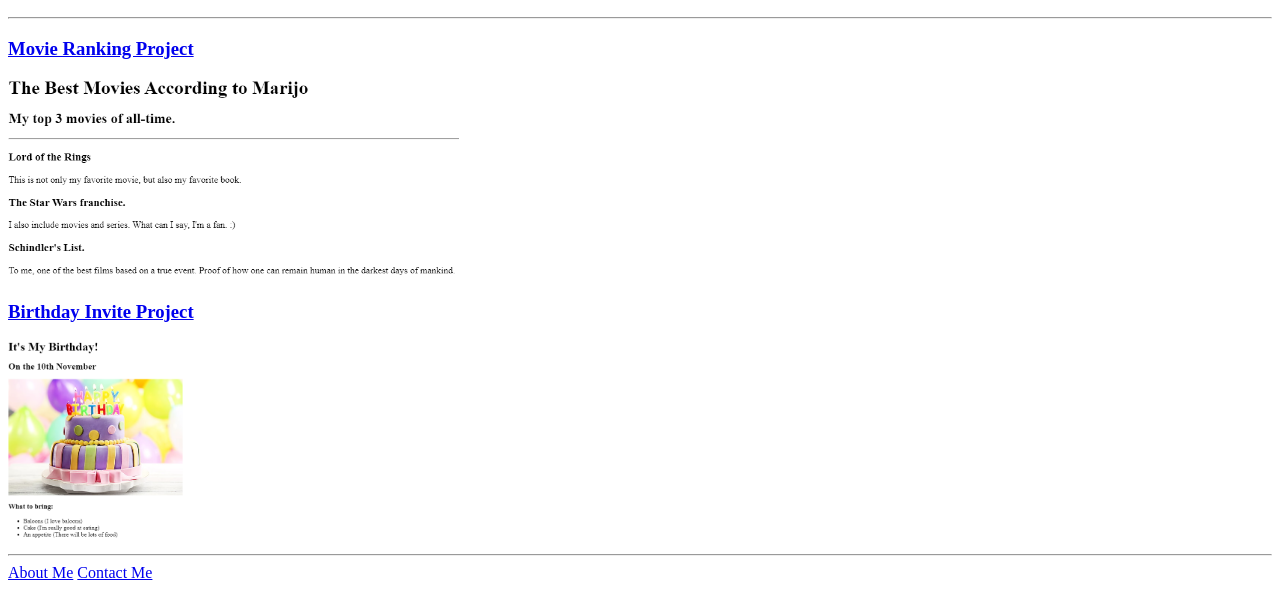
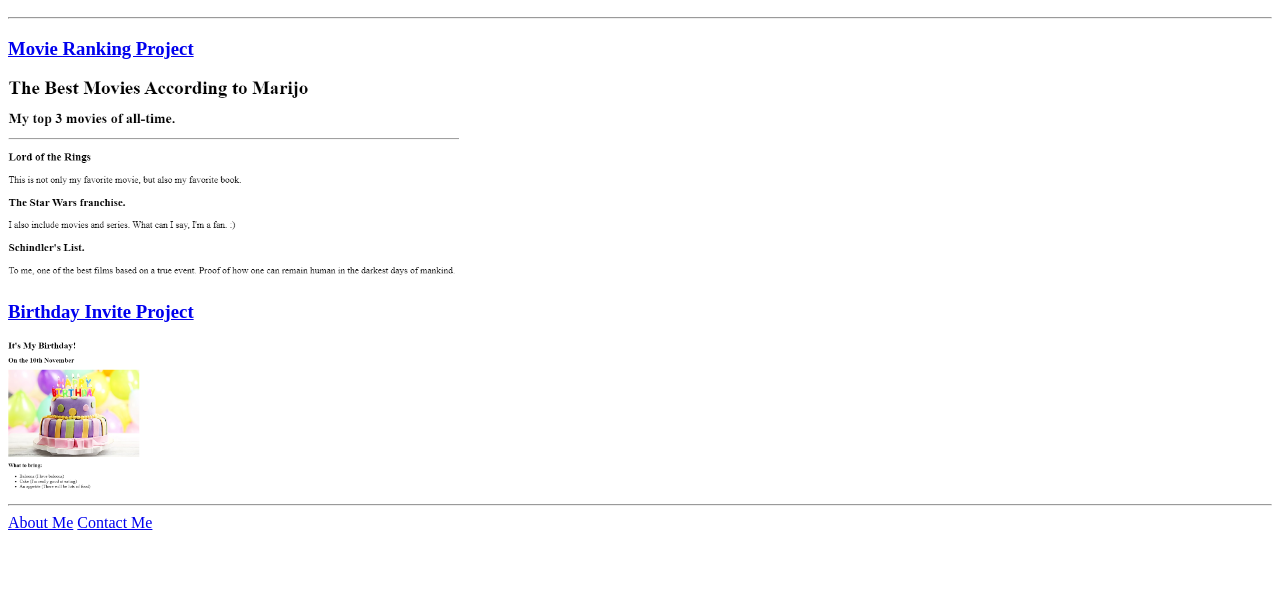
Before and after one commit to jaremianma/html_portfolio, a plain HTML site: page index.html in a window 1280 px wide. Shown: the part 110-726 px from the top of the page. Drawn offline with Linux system fonts and the light colour scheme.

Commit message:
Update index.html

```diff
--- a/index.html
+++ b/index.html
@@ -19,7 +19,7 @@
       <h3>Birthday Invite Project</h3>
     </a> <!--Angela je ovdje sve stavila unutar <hr></hr> elementa-->
     <img
-      height="200"
+      height="150"
       src="./assets/images/birthday-invite 2.png"
       alt="Birthday"
     />
```
